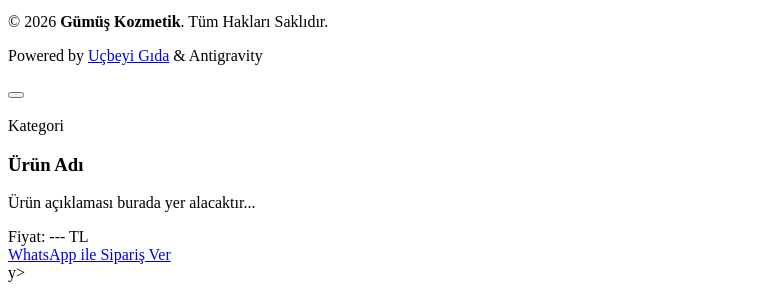
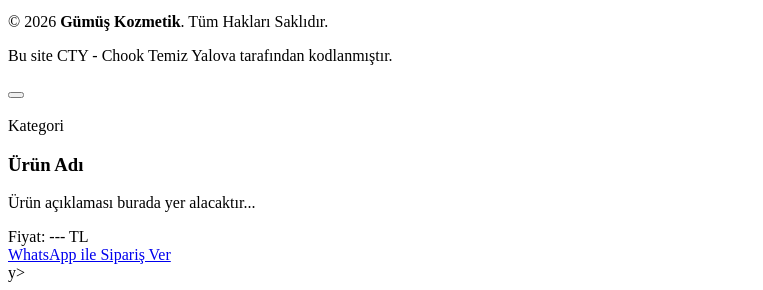
Before and after one commit to esyasam/gkgumus, a website built with Vite: page index.html in a window 1280 px wide. Shown: the part 2762-3052 px from the top of the page, without its empty margins (0-763 px from the left). Built offline with nearby package versions, Linux system fonts and the light colour scheme; some packages are replaced by stand-ins of ours; some icons are missing; a web font is replaced by a local one.

Commit message:
chore: update footer credits to CTY - Chook Temiz Yalova

```diff
--- a/index.html
+++ b/index.html
@@ -339,7 +339,7 @@
       <div class="footer-divider"></div>
       <div class="footer-bottom">
         <p class="copyright">&copy; <span id="copyright-year">2026</span> <strong id="copyright-brand">Gümüş Kozmetik</strong>. Tüm Hakları Saklıdır.</p>
-        <p class="credit">Powered by <a href="https://github.com/ucbeyigida" target="_blank" rel="noreferrer">Uçbeyi Gıda</a> & Antigravity</p>
+        <p class="credit">Bu site CTY - Chook Temiz Yalova tarafından kodlanmıştır.</p>
       </div>
     </div>
   </footer>
```
